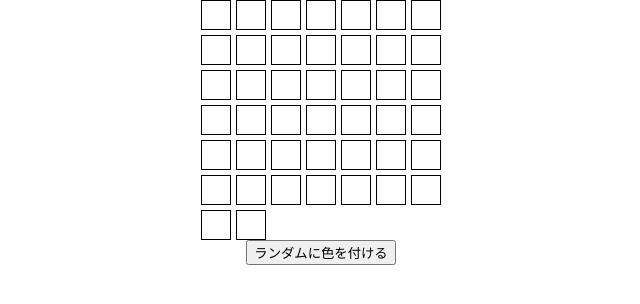
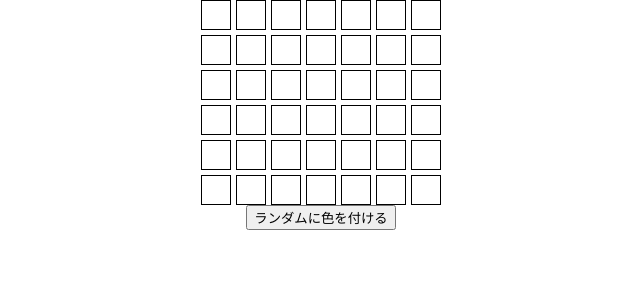
Before and after one commit to Koyu2006/teamA-5.github.io, a plain HTML site: page index.html in a window 1280 px wide. Shown: the whole page, without its empty margins (319-959 px from the left). Drawn offline with Linux system fonts and the light colour scheme.

Commit message:
index.html を更新

```diff
--- a/index.html
+++ b/index.html
@@ -109,8 +109,6 @@
     <div class="grid-item"></div>
     <div class="grid-item"></div>
     <div class="grid-item"></div>
-    <div class="grid-item"></div>
-    <div class="grid-item"></div>
   </div>
   <button id="colorButton">ランダムに色を付ける</button>
 </body>
```
